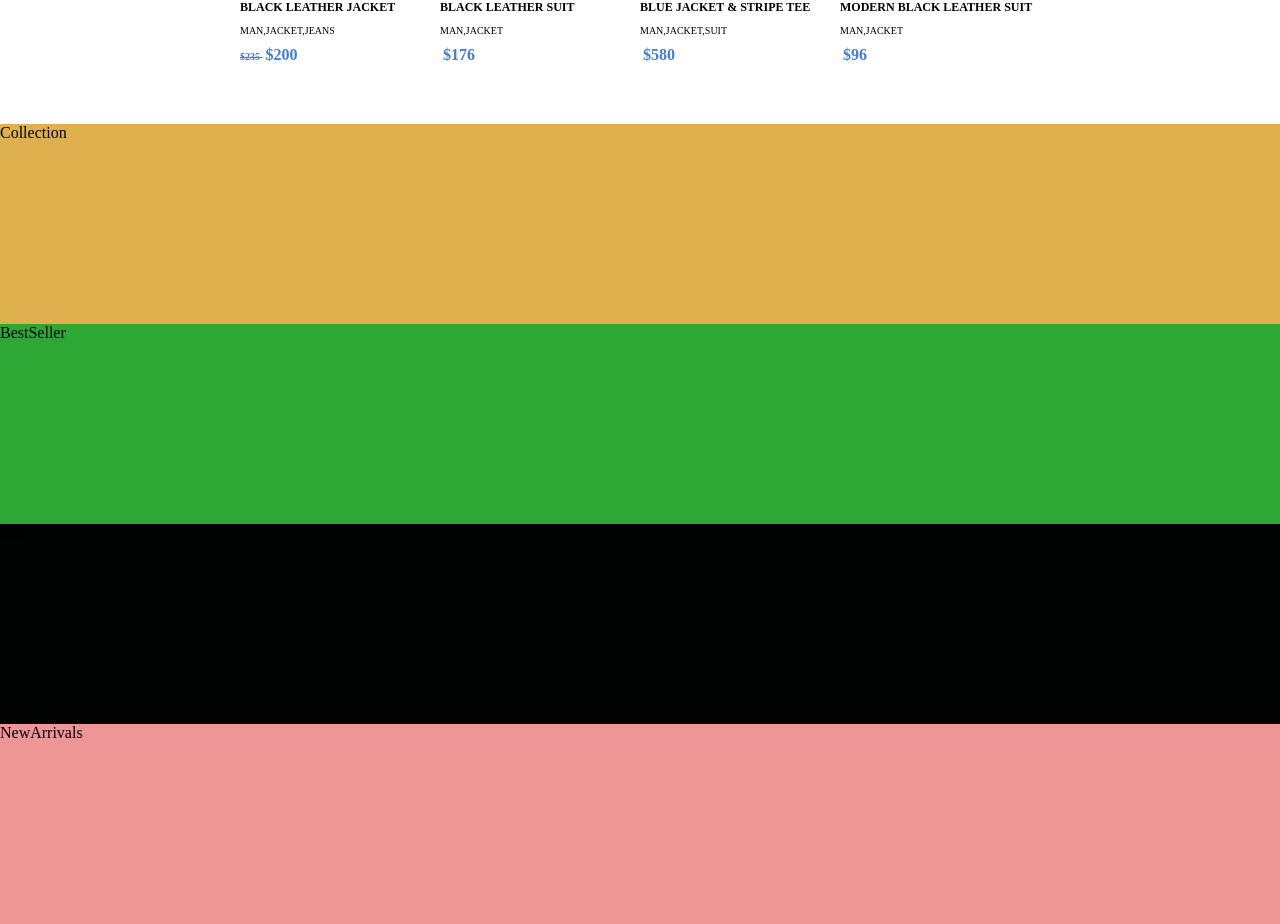
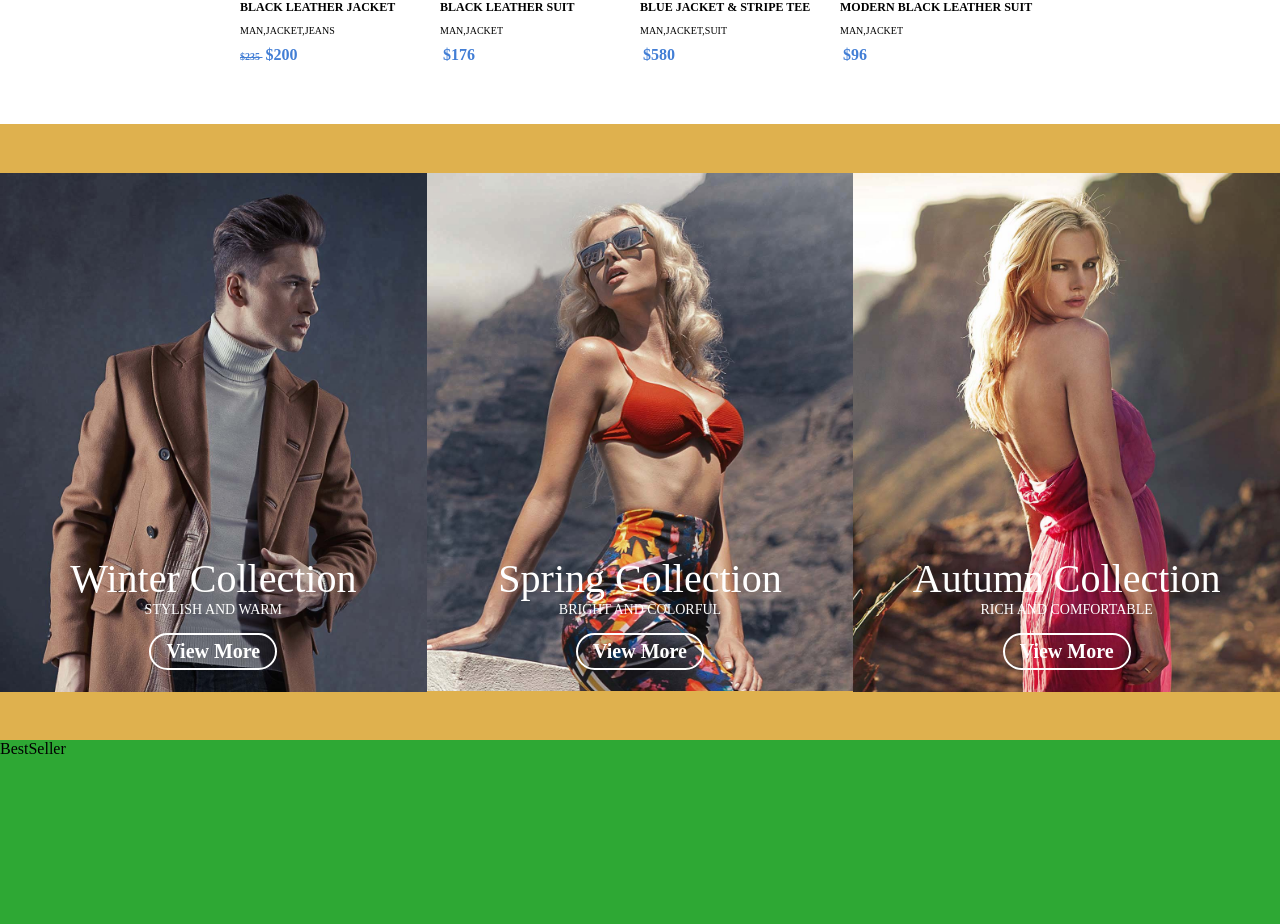
Before and after one commit to G-Salis/proj-html-vuejs, a Vue app: page / in a window 1280 px wide. Shown: the part 1220-2144 px from the top of the page. Built offline with nearby package versions, Linux system fonts and the light colour scheme.

Commit message:
Collection Completed

```diff
--- a/src/components/Collection.vue
+++ b/src/components/Collection.vue
@@ -2,7 +2,23 @@
 
 <section class="collection">
 
-  Collection
+  <div class="cln">
+    <div class="cln-poster photo-1">
+       <div class="cln-title">Winter Collection</div>
+       <div class="cln-subtitle">Stylish and warm</div>
+       <span class="btn-white">View More</span>
+    </div>
+    <div class="cln-poster photo-2">
+      <div class="cln-title">Spring Collection</div>
+      <div class="cln-subtitle">Bright and colorful</div>
+      <span class="btn-white">View More</span>
+    </div>
+    <div class="cln-poster photo-3">
+      <div class="cln-title">Autumn Collection</div>
+      <div class="cln-subtitle">Rich and comfortable</div>
+      <span class="btn-white">View More</span>
+    </div>
+  </div>
 
 </section>
 
@@ -20,7 +36,55 @@ export default {
 <style lang="scss">
 .collection{
   background-color: rgb(223, 177, 78);
-  height: 200px;
+  min-height: 200px;
   width: 100%;
 }
+
+.cln{
+  display: flex;
+  color: white;
+
+}
+
+.cln-poster{
+  display: flex;
+  flex-direction: column;
+  align-items: center;
+  justify-content: end;
+  width: calc(100% / 3);
+  min-height: 616px;
+  padding-bottom: 70px;
+
+}
+
+.photo-1{
+  background-image: url('../assets/img//winter_collection_bg.jpg');
+  background-position: center;
+  background-repeat: no-repeat;
+  background-size: contain;
+}
+.photo-2{
+  background-image: url('../assets/img/spring_collection_bg.jpg');
+  background-position: center;
+  background-repeat: no-repeat;
+  background-size: contain;
+
+}
+.photo-3{
+  background-image: url('../assets/img/autumn_collection_bg.jpg');
+  background-position: center;
+  background-repeat: no-repeat;
+  background-size: contain;
+}
+
+.cln-title{
+  font-size: 40px;
+}
+.cln-subtitle{
+  font-size: 14px;
+  text-transform: uppercase;
+  margin-bottom: 15px;
+}
+
+    @import "../assets/style/utilities.scss";
 </style>
```
